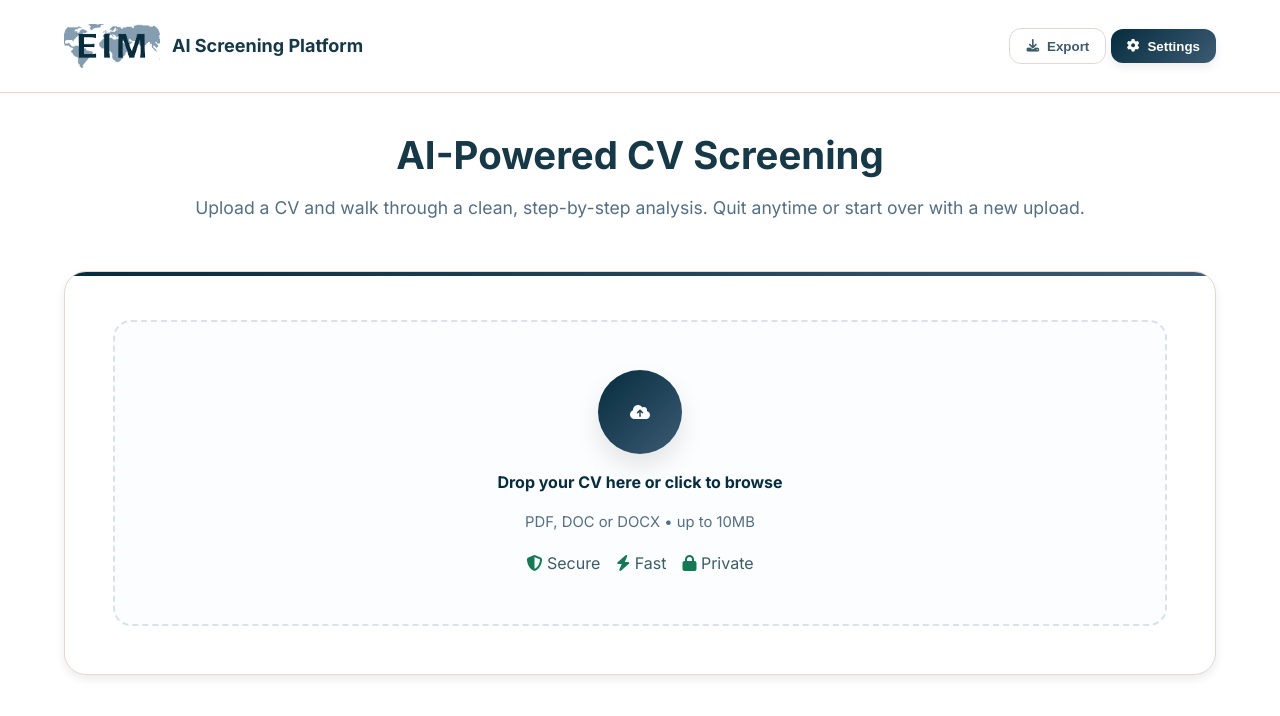
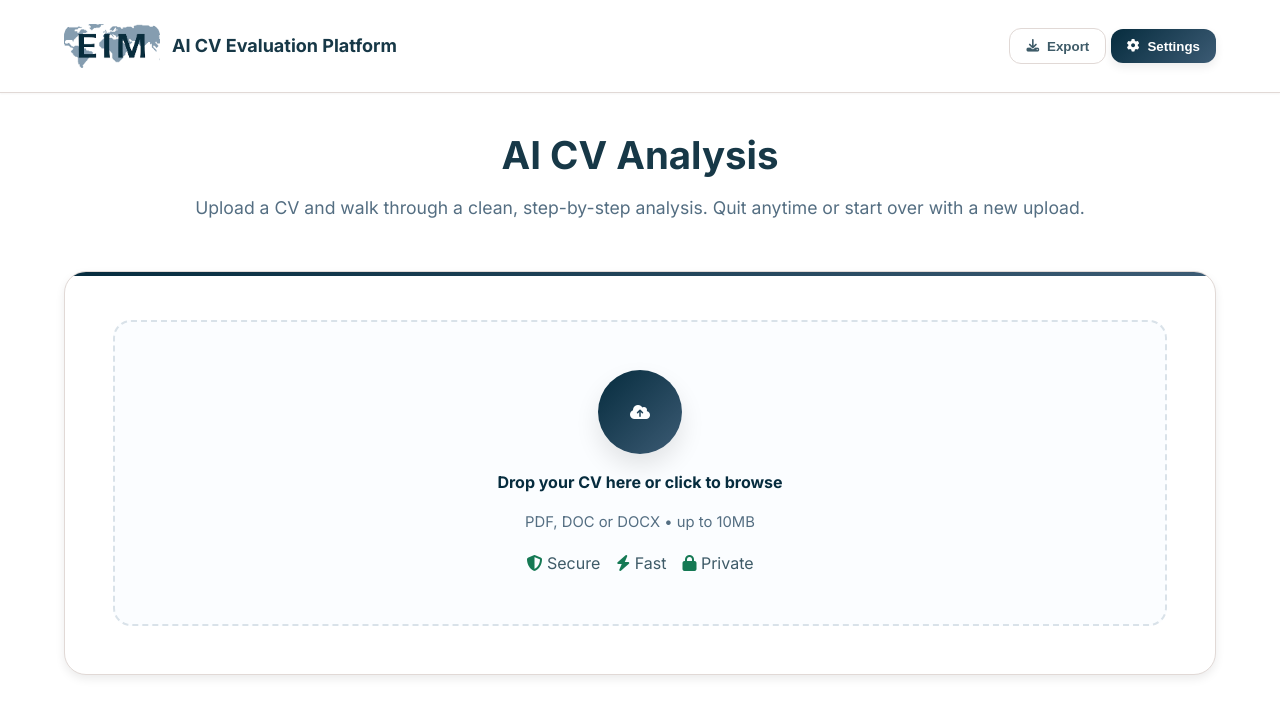
Before and after one commit to Torcinfotech/CV_evaluating_ai, a plain HTML site: page index.html in a window 1280 px wide. Drawn offline with Linux system fonts and the light colour scheme.

Commit message:
Update index.html

```diff
--- a/index.html
+++ b/index.html
@@ -210,7 +210,7 @@
         <div class="logo-badge">
           <img src="./logo.png" alt="Logo" style="height:100%;object-fit:cover">
         </div>
-        <span>AI Screening Platform</span>
+        <span>AI CV Evaluation Platform</span>
       </div>
       <div>
         <button class="btn btn-ghost"><i class="fa-solid fa-download"></i> Export</button>
@@ -221,7 +221,7 @@
 
   <main class="container">
     <div class="hero">
-      <h1>AI-Powered CV Screening</h1>
+      <h1>AI CV Analysis</h1>
       <p>Upload a CV and walk through a clean, step-by-step analysis. Quit anytime or start over with a new upload.</p>
     </div>
 
@@ -270,7 +270,7 @@
     <section id="wizardContainer" class="wizard hidden" aria-hidden="true">
       <button id="btnQuit" class="btn btn-ghost" style="position:absolute;right:14px;top:14px"><i class="fa-solid fa-xmark"></i> Quit</button>
       <div class="wiz-head">
-        <h2 class="wiz-title">CV Analysis Wizard</h2>
+        <h2 class="wiz-title">AI CV Analysis</h2>
         <div class="muted" style="color:rgba(255,255,255,.85)">Navigate with Previous / Next. Finish to complete.</div>
         <div class="prog">
           <div class="pill" id="pill1"><i class="fa-solid fa-upload"></i> Upload</div>
@@ -362,7 +362,7 @@
             <div id="step4" class="step">
               <div class="dots"><div class="dot done"></div><div class="dot done"></div><div class="dot done"></div><div class="dot active"></div><div class="dot"></div><div class="dot"></div></div>
               <div class="card">
-                <h3><i class="fa-solid fa-cogs"></i> Key Competences</h3>
+                <h3><i class="fa-solid fa-cogs"></i> Issue Competences</h3>
                 <ul class="criteria-list" id="competencesList">
                   <li class="criteria-item">
                     <div class="row">
```
